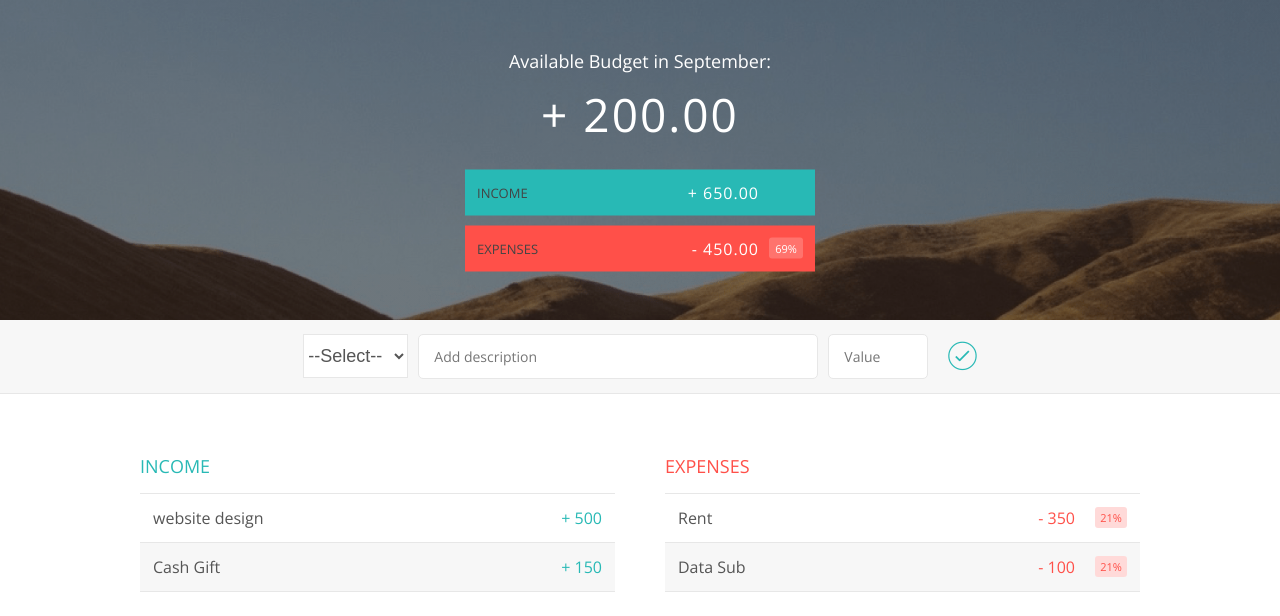
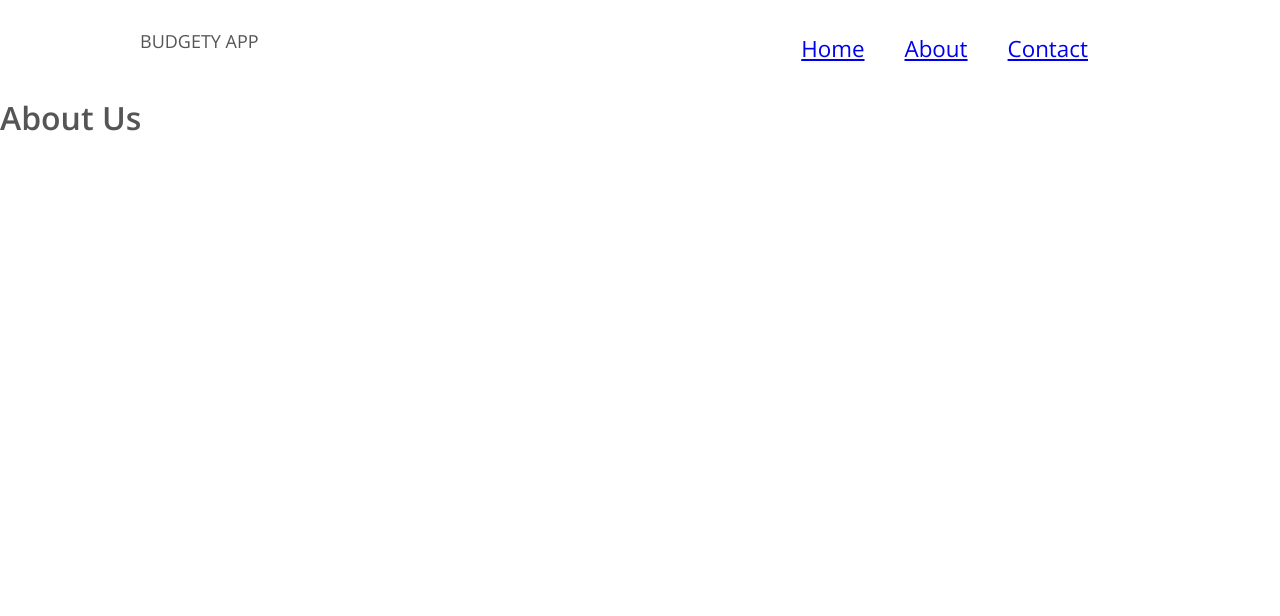
Before and after one commit to debowale1/react-budgety-app, a React (Create React App) app: page /about in a window 1280 px wide. Shown: the top 616 px of the page. Built offline with nearby package versions, Linux system fonts and the light colour scheme.

Commit message:
Added routing to the app

```diff
--- a/package.json
+++ b/package.json
@@ -8,6 +8,7 @@
     "@testing-library/user-event": "^7.1.2",
     "react": "^16.13.1",
     "react-dom": "^16.13.1",
+    "react-router-dom": "^5.2.0",
     "react-scripts": "3.4.3"
   },
   "scripts": {
--- a/src/App.js
+++ b/src/App.js
@@ -1,9 +1,10 @@
 import React, { Component } from "react";
 import Top from "./components/Top";
 import AddBudget from "./components/AddBudget";
-// import Income from "./components/Income";
-// import Expense from "./components/Expense";
 import IncomeExpenseContainer from "./components/IncomeExpenseContainer";
+import Header from "./components/layout/Header";
+import About from "./components/layout/About";
+import { BrowserRouter as Router, Route, Switch } from "react-router-dom";
 import "./App.css";
 
 class App extends Component {
@@ -53,7 +54,11 @@ class App extends Component {
     //calculate expense %
     const expensePercentage = (totalExpense / totalIncome) * 100;
     return (
+      <Router>
         <div className="App">
+          <Header />
+          <Switch>
+            <Route exact path="/">
               <Top
                 totalIncome={totalIncome}
                 totalExpense={totalExpense}
@@ -70,7 +75,11 @@ class App extends Component {
                   />
                 </div>
               </div>
+            </Route>
+            <Route exact path="/about" component={About} />
+          </Switch>
         </div>
+      </Router>
     );
   }
 }
--- /dev/null
+++ b/src/components/layout/About.js
@@ -0,0 +1,7 @@
+import React from "react";
+
+const About = () => {
+  return <h1>About Us</h1>;
+};
+
+export default About;
--- /dev/null
+++ b/src/components/layout/Header.css
@@ -0,0 +1,86 @@
+:root {
+  /* --color-primary: #eb2f64;
+  --color-primary-light: #ff3366;
+  --color-primary-dark: #ba265d;
+  --color-grey-light-1: #faf9f9;
+  --color-grey-light-2: #f4f2f2;
+  --color-grey-light-3: #f0eeee;
+  --color-grey-light-4: #ccc;
+  --color-grey-dark-1: #333;
+  --color-grey-dark-2: #777;
+  --color-grey-dark-3: #999; */
+  --shadow-dark: 0 2rem 6rem rgba(0, 0, 0, 0.3);
+  --shadow-light: 0 2rem 5rem rgba(0, 0, 0, 0.06);
+  --line: 1px solid var(--color-grey-light-2);
+}
+
+.header {
+  display: flex;
+  justify-content: space-between;
+  align-items: center;
+  font-size: 1.4rem;
+  height: 6rem;
+  background-color: #fff;
+  border-bottom: 1px solid var(--color-grey-light-2);
+  width: 1000px;
+  margin: 0 auto;
+}
+@media screen and (max-width: 31.25em) {
+  .header {
+    flex-wrap: wrap;
+    align-content: space-around;
+    height: 11rem;
+  }
+}
+
+.user-nav {
+  align-self: stretch;
+  display: flex;
+  align-items: center;
+}
+.user-nav > * {
+  padding: 0 2rem;
+  cursor: pointer;
+  height: 100%;
+  display: flex;
+  align-items: center;
+}
+.user-nav > *:hover {
+  background-color: var(--color-grey-light-3);
+}
+.user-nav__icon-box {
+  position: relative;
+}
+.user-nav__icon {
+  height: 2.25rem;
+  width: 2.25rem;
+  fill: var(--color-grey-dark-2);
+}
+.user-nav__notification {
+  display: inline-block;
+  font-size: 0.8rem;
+  background-color: var(--color-primary);
+  color: #fff;
+  width: 1.75rem;
+  height: 1.75rem;
+  border-radius: 50%;
+  position: absolute;
+  top: 1.5rem;
+  right: 1.3rem;
+  border: 2px solid #fff;
+  display: flex;
+  justify-content: center;
+  align-items: center;
+}
+.user-nav__user-photo {
+  height: 3.75rem;
+  border-radius: 50%;
+  margin-right: 1rem;
+}
+.user-nav__user-list {
+  list-style: none;
+  display: flex;
+}
+.user-nav__user-item {
+  padding: 0 20px;
+}
--- /dev/null
+++ b/src/components/layout/Header.js
@@ -0,0 +1,39 @@
+import React from "react";
+import { Link } from "react-router-dom";
+import "./Header.css";
+
+const Header = () => {
+  return (
+    <div className="">
+      <header className="header">
+        <h2>Budgety App</h2>
+
+        <nav className="user-nav">
+          <div className="user-nav__user">
+            <ul className="user-nav__user-list">
+              <li className="user-nav__user-item">
+                <Link to="/" className="user-nav__user-link">
+                  Home
+                </Link>
+              </li>
+              <li className="user-nav__user-item">
+                <Link to="/about" className="user-nav__user-link">
+                  About
+                </Link>
+              </li>
+              <li className="user-nav__user-item">
+                <Link to="" className="user-nav__user-link">
+                  Contact
+                </Link>
+              </li>
+            </ul>
+
+            {/* <span className="user-nav__user-name">User</span> */}
+          </div>
+        </nav>
+      </header>
+    </div>
+  );
+};
+
+export default Header;
```
Also changed, not shown: 1 other file (tests, documents, lock files or other folders). Lines whose indentation alone changed are shown as unchanged.
